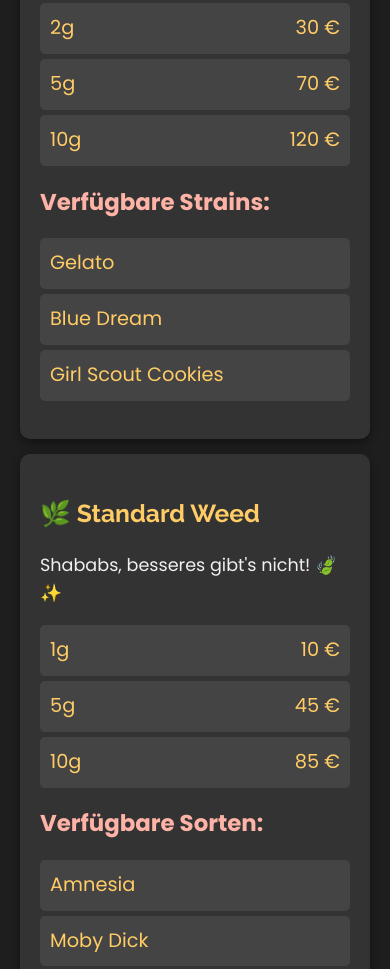
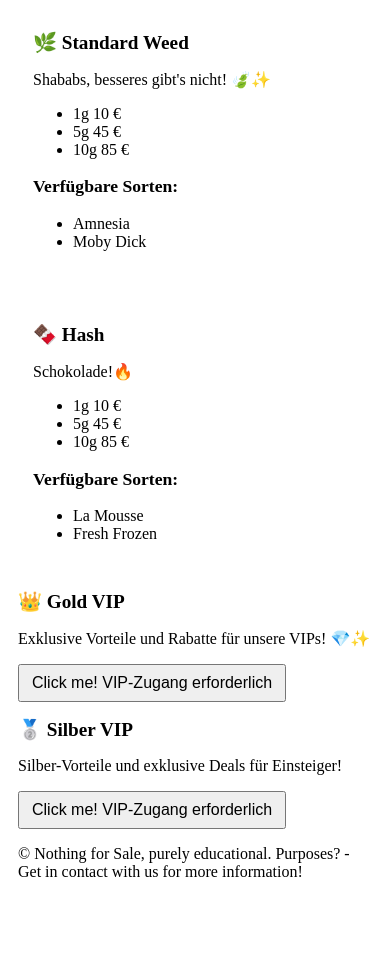
Before and after one commit to BB-cmd-dot/Main-page, a plain HTML site: page index.html in a window 390 px wide. Shown: the part 642-1611 px from the top of the page. After the commit the page ends 1557 px from the top, so only its background shows below. Drawn offline with Linux system fonts and the light colour scheme.

Commit message:
Update index.html

```diff
--- a/index.html
+++ b/index.html
@@ -7,165 +7,73 @@
     <title>Brother Buds</title>
     <link href="https://fonts.googleapis.com/css2?family=Bangers&family=Poppins:wght@400;700&family=Permanent+Marker&family=Raleway:wght@400;700&display=swap" rel="stylesheet">
     <style>
-        /* Dark Mode Design mit Akzenten und Hover-Effekten */
+        /* Grundstil wie zuvor */
+        body { /* ... unverändert ... */ }
+        header { /* ... unverändert ... */ }
+        .logo { /* ... unverändert ... */ }
+        h1 { /* ... unverändert ... */ }
+        .announcement { /* ... unverändert ... */ }
+        section { /* ... unverändert ... */ }
+        section:hover { /* ... unverändert ... */ }
+        .gold-silver-vip { /* Desktop-Layout, später für Mobil angepasst */ }
+        .tooltip { /* Tooltip wie zuvor */ }
+        .active-section { /* Aktive Sektion-Styling wie zuvor */ }
+
+        /* Optimierungen für mobile Bildschirme */
+        @media (max-width: 768px) {
             body {
-            font-family: 'Poppins', sans-serif;
-            margin: 0;
+                padding: 10px;
+                font-size: 1em;
+            }
+            header {
                 padding: 20px;
-            background: #1e1e1e;
-            color: #f0f0f0;
-            overflow-x: hidden;
-            line-height: 1.6;
+                font-size: 1.2em;
+            }
+            .logo {
+                max-width: 150px;
+            }
+            h1 {
+                font-size: 2em;
+            }
+            section {
+                padding: 15px;
+                margin: 10px 0;
+            }
+            h2 {
+                font-size: 1.2em;
+            }
+            h3 {
                 font-size: 1.1em;
             }
-        header {
-            background: #292929;
-            color: #ffcc66;
-            padding: 30px;
-            text-align: center;
-            border-radius: 10px;
-            box-shadow: 0 4px 15px rgba(0, 0, 0, 0.5);
-            margin-bottom: 20px;
-        }
-        .logo {
-            max-width: 200px;
-            margin-bottom: 20px;
-        }
-        h1 {
-            font-size: 2.5em;
-            margin: 0;
-            font-family: 'Bangers', cursive;
-            color: #ff8a66; /* Angepasste Farbe */
-            letter-spacing: 1px;
-        }
-        .announcement {
-            color: #ffcc66;
-            font-size: 1.2em; /* Kleinere Schrift */
-            margin-top: 10px;
-            font-weight: bold; /* Fett gedruckt */
-            text-shadow: 0 0 5px rgba(255, 204, 102, 0.5), 0 0 10px rgba(255, 204, 102, 0.3); /* Leichter Leuchteffekt */
-            transition: text-shadow 0.3s ease; /* Sanfter Übergang für den Leuchteffekt */
-        }
-        .announcement:hover {
-            text-shadow: 0 0 10px rgba(255, 204, 102, 1), 0 0 20px rgba(255, 204, 102, 0.5); /* Verstärkter Leuchteffekt */
-        }
-        section {
-            background: #333333;
-            padding: 20px;
-            margin: 15px 0;
-            border-radius: 10px;
-            box-shadow: 0 4px 10px rgba(0, 0, 0, 0.4);
-            transition: transform 0.2s ease-in-out, box-shadow 0.3s ease;
-            position: relative;
-            overflow: hidden;
-        }
-        section:hover {
-            transform: scale(1.02);
-        }
-        section::before {
-            content: "";
-            position: absolute;
-            top: -5px;
-            left: -5px;
-            right: -5px;
-            bottom: -5px;
-            border-radius: 15px;
-            border: 2px solid rgba(255, 204, 102, 0.5);
-            box-shadow: 0 0 20px rgba(255, 204, 102, 0.8);
-            z-index: -1;
-        }
-        h2 {
-            color: #ffcc66;
-            font-size: 1.4em; /* Kleinere Schriftgröße für die Sektionen */
-            font-family: 'Raleway', sans-serif; /* Neue Schriftart */
-            margin-bottom: 10px;
-        }
-        h3 {
-            color: #ffb3a7;
-            font-size: 1.3em;
-            font-weight: 700;
-            margin: 10px 0;
-        }
-        ul {
-            list-style-type: none;
-            padding: 0;
-        }
-        li {
-            background: #444444;
-            margin: 5px 0;
-            padding: 10px;
-            border-radius: 5px;
-            display: flex;
-            justify-content: space-between;
-            align-items: center;
-            font-size: 1.1em;
-            color: #ffcc66;
-        }
-        .vip-section {
-            background: #555555;
-            padding: 20px;
-            border-radius: 10px;
-            box-shadow: 0 4px 15px rgba(0, 0, 0, 0.5);
-            text-align: center;
-            position: relative;
-            transition: box-shadow 0.3s ease;
-        }
-        .vip-section:hover {
-            box-shadow: 0 6px 20px rgba(255, 204, 102, 0.7);
-        }
-        .vip-button {
-            background: #ff8a66;
-            color: #1e1e1e;
-            padding: 10px 20px;
-            border: none;
-            border-radius: 5px;
-            cursor: pointer;
-            font-size: 1.5em;
-            margin-top: 10px;
-            font-family: 'Bangers', cursive;
-            transition: background 0.3s ease;
-        }
-        .vip-button:hover {
-            background: #ffcc66;
-        }
-        footer {
-            text-align: center;
-            margin-top: 20px;
-            color: #999999;
+            ul li {
                 font-size: 1em;
             }
             .gold-silver-vip {
-            display: flex;
-            justify-content: space-around;
-            margin-top: 20px;
-            gap: 20px;
+                flex-direction: column;
+                align-items: center;
             }
             .gold-vip, .silver-vip {
-            width: 45%;
-            padding: 15px;
-            text-align: center;
-            border-radius: 10px;
-            color: #f0f0f0;
-            box-shadow: 0 4px 10px rgba(0, 0, 0, 0.5);
+                width: 100%;
+                margin-bottom: 15px;
             }
-        .gold-vip {
-            background-color: #806622;
-            border: 2px solid #ffcc66;
+            .vip-button {
+                font-size: 1.2em;
+                padding: 8px 15px;
             }
-        .silver-vip {
-            background-color: #636363;
-            border: 2px solid #cccccc;
         }
-        /* Symmetrische Schrift in den VIP-Sektionen */
-        .gold-vip h2, .silver-vip h2 {
+
+        /* Kleine Bildschirme (z.B. Smartphones) */
+        @media (max-width: 480px) {
+            h1 {
                 font-size: 1.8em;
-            margin-bottom: 10px;
-            line-height: 1.2; /* Erhöhte Zeilenhöhe für bessere Symmetrie */
             }
-        /* Leuchtender Effekt für aktive Sektionen */
-        .active-section {
-            box-shadow: 0 0 15px rgba(255, 204, 102, 1), 0 0 30px rgba(255, 204, 102, 0.5);
-            transition: box-shadow 0.5s ease;
+            .announcement {
+                font-size: 1em;
+            }
+            .vip-button {
+                font-size: 1em;
+                padding: 8px 12px;
+            }
         }
     </style>
 </head>
@@ -227,12 +135,16 @@
             <div class="gold-vip vip-section">
                 <h2>👑 Gold VIP</h2>
                 <p>Exklusive Vorteile und Rabatte für unsere VIPs! 💎✨</p>
-                <button class="vip-button" onclick="showPasswordPrompt()">Click me!</button>
+                <button class="vip-button" onclick="showPasswordPrompt()">Click me!
+                    <span class="tooltip">VIP-Zugang erforderlich</span>
+                </button>
             </div>
             <div class="silver-vip vip-section">
                 <h2>🥈 Silber VIP</h2>
                 <p>Silber-Vorteile und exklusive Deals für Einsteiger!</p>
-                <button class="vip-button" onclick="showPasswordPrompt()">Click me!</button>
+                <button class="vip-button" onclick="showPasswordPrompt()">Click me!
+                    <span class="tooltip">VIP-Zugang erforderlich</span>
+                </button>
             </div>
         </div>
     </main>
@@ -243,7 +155,7 @@
 
     <script>
         function showPasswordPrompt() {
-            var password = prompt("Bitte Passwort eingeben:");
+            const password = prompt("Bitte Passwort eingeben:");
             if (password === "Huan145") {
                 window.location.href = "vip.html";
             } else {
@@ -252,18 +164,24 @@
         }
 
         function activateSection(section) {
-            // Entferne den aktiven Effekt von allen Sektionen
             const sections = document.querySelectorAll("section");
-            sections.forEach((sec) => {
-                sec.classList.remove("active-section");
+            sections.forEach(sec => sec.classList.remove("active-section"));
+            section.classList.add("active-section");
+            setTimeout(() => section.classList.remove("active-section"), 1000);
+            playSound();
+        }
+
+        function playSound() {
+            const audio = new Audio('click-sound.mp3');
+            audio.play();
+        }
+
+        document.addEventListener("DOMContentLoaded", () => {
+            const sections = document.querySelectorAll("section");
+            sections.forEach((section, i) => {
+                setTimeout(() => section.classList.add("animate"), i * 200);
             });
-            // Füge den aktiven Effekt zur geklickten Sektion hinzu
-            section.classList.add("active-section");
-            // Entferne den Effekt nach einer kurzen Zeit
-            setTimeout(() => {
-                section.classList.remove("active-section");
-            }, 1000);
-        }
+        });
     </script>
 </body>
 </html>
```
Lines whose indentation alone changed are shown as unchanged.
